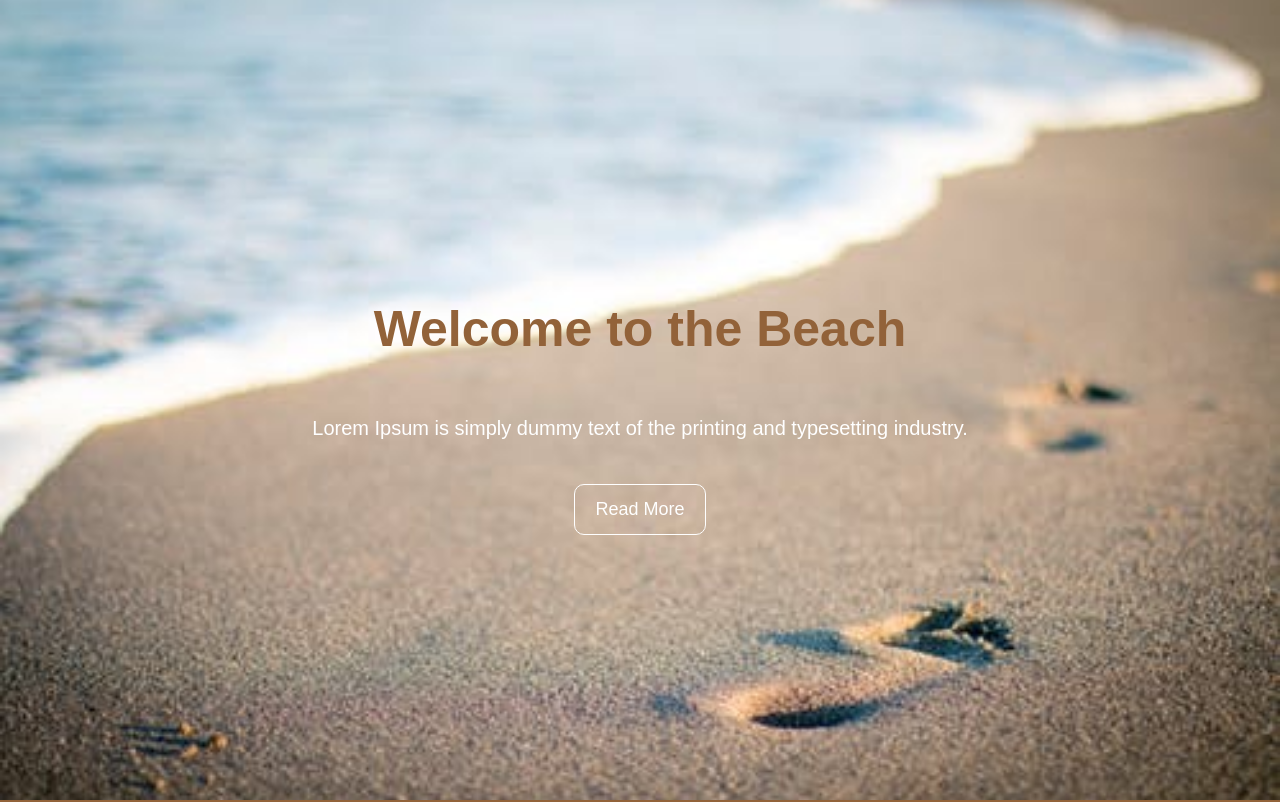
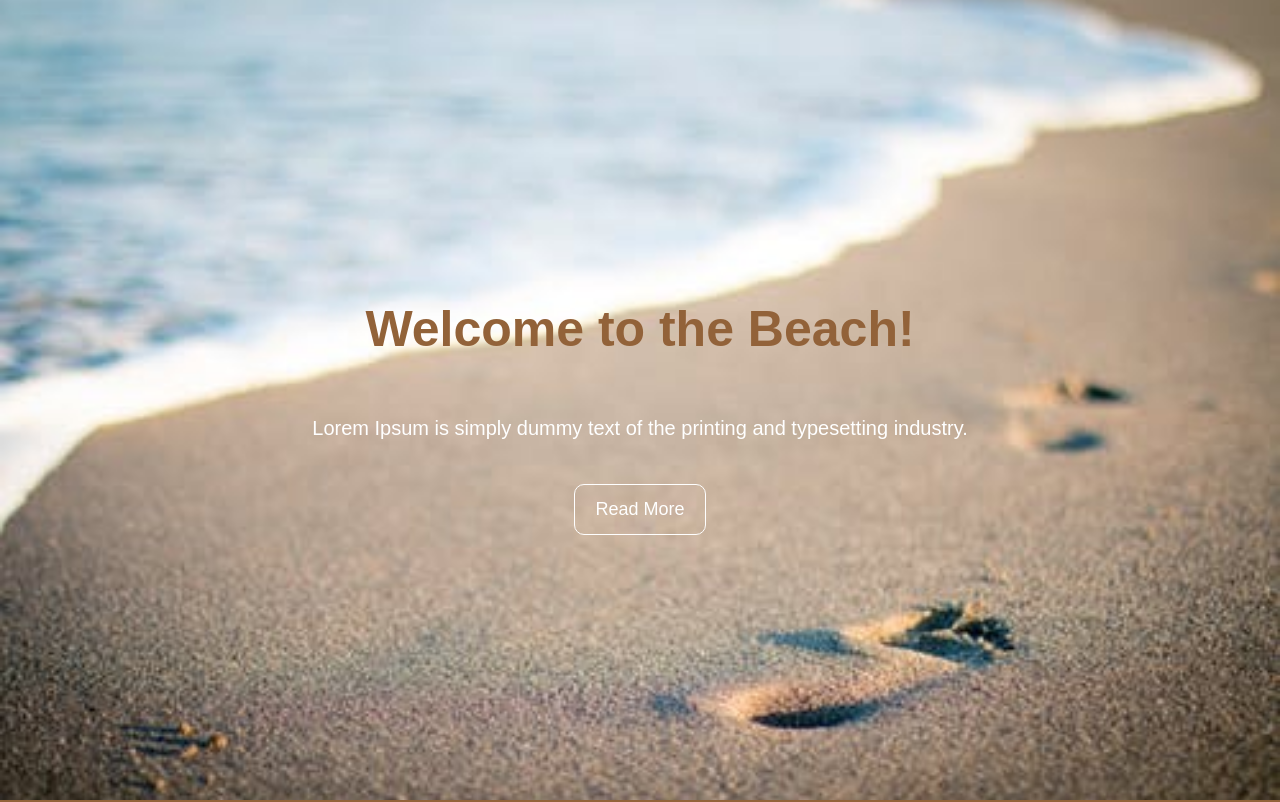
Before and after one commit to AnshuL-g17/landing-page, a plain HTML site: page index.html in a window 1280 px wide. Shown: the top 802 px of the page. Drawn offline with Linux system fonts and the light colour scheme.

Commit message:
Update index.html

```diff
--- a/index.html
+++ b/index.html
@@ -9,7 +9,7 @@
 </head>
 <body>
 	<header id="showcase">
-		<h1>Welcome to the Beach</h1>
+		<h1>Welcome to the Beach!</h1>
 		<p>Lorem Ipsum is simply dummy text of the printing and typesetting industry.</p>
 		<a href="#section" class="button">Read More</a>
 	</header>
```
